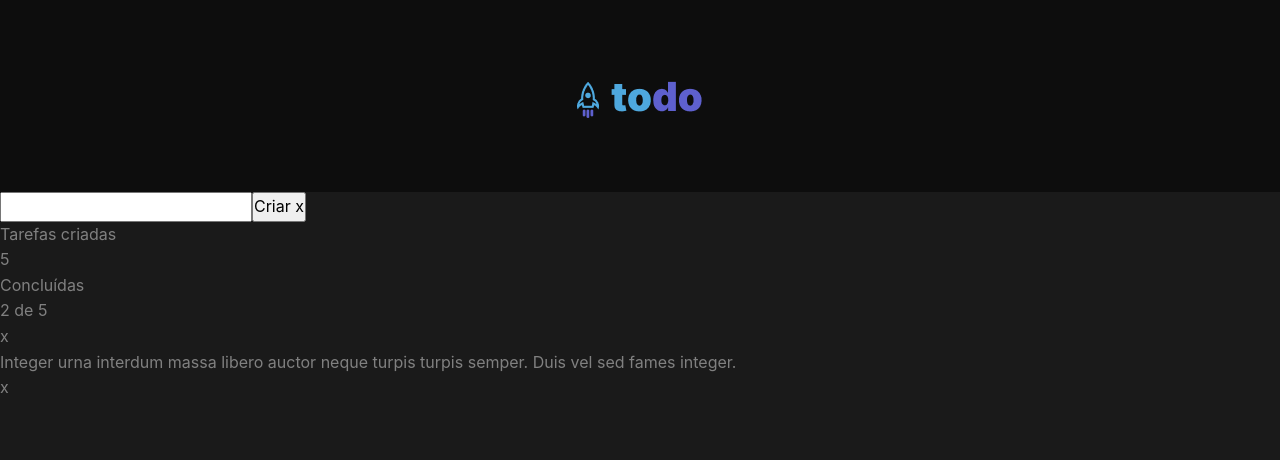
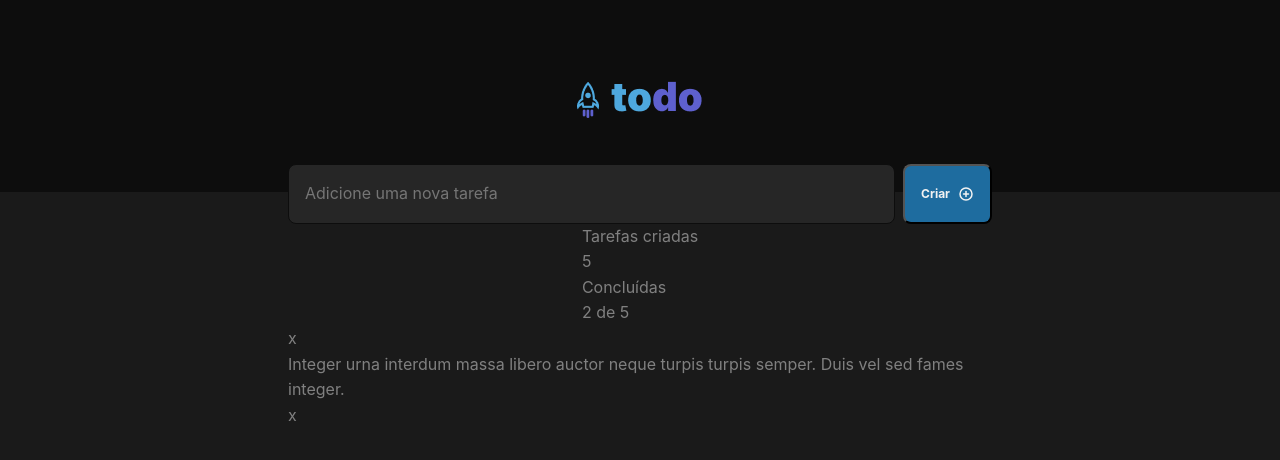
Before and after one commit to jhonatasmatos/TodoListReact, a React (Vite) app: page / in a window 1280 px wide. Shown: the top 460 px of the page. Built offline with nearby package versions, Linux system fonts and the light colour scheme; the HTML template or start-up script is replaced by a standard one.

Commit message:
feat: finishing input styles/adding phosphor icons

```diff
--- a/package.json
+++ b/package.json
@@ -10,6 +10,7 @@
     "preview": "vite preview"
   },
   "dependencies": {
+    "phosphor-react": "^1.4.1",
     "react": "^18.2.0",
     "react-dom": "^18.2.0"
   },
--- /dev/null
+++ b/src/App.module.css
@@ -0,0 +1,56 @@
+.wrapper {
+    max-width: 46rem;
+    margin: 2rem auto;
+    padding: 0 1rem;
+
+    display: flex;
+    align-items: center;
+    flex-direction: column;
+}
+
+.inputContainer {
+    display: flex;
+    gap: 0.5rem;
+    width: 100%;
+
+    margin-top: calc(0px - 3.75rem);
+}
+
+.input {
+    background: var(--gray-500);
+    color: var(--white);
+
+    border: 1px solid var(--gray-700);
+    outline: none;
+
+    flex: 1;
+    border-radius: 8px;
+    padding: 1rem;
+
+    font-size: 1rem;
+}
+
+.input:focus {
+    outline: 1px solid var(--purple);
+}
+
+.button {
+    display: flex;
+    align-items: center;
+    gap: 0.5rem;
+    padding: 1rem;
+    border-radius: 8px;
+    background: var(--blue-dark);
+    color: var(--gray-100);
+
+    cursor: pointer;
+
+    font-size: 0.75rem;
+    font-weight: bold;
+
+    transition: background-color 0.2s;
+}
+
+.button:hover {
+    background: var(--blue);
+}
--- a/src/App.tsx
+++ b/src/App.tsx
@@ -1,18 +1,27 @@
-import { Header } from "./components/Header"
+import { Header } from './components/Header'
+
+import { PlusCircle } from 'phosphor-react'
 
 import './global.css'
+import styles from './App.module.css'
 
 export function App() {
 
   return (
     <div>
       <Header />
-      <main>
-          <div>
-            <input type="text" name="inputTask" id="inputTask" />
-            <button title="Criar">
+      <main className={styles.wrapper}>
+          <div className={styles.inputContainer}>
+            <input
+              className={styles.input}
+              type="text"
+              name="inputTask"
+              id="inputTask"
+              placeholder='Adicione uma nova tarefa'
+            />
+            <button className={styles.button} title="Criar">
               Criar
-              x
+              <PlusCircle size={16} weight='bold' />
             </button>
           </div>
           <div>
```
Also changed, not shown: 1 other file (tests, documents, lock files or other folders).
